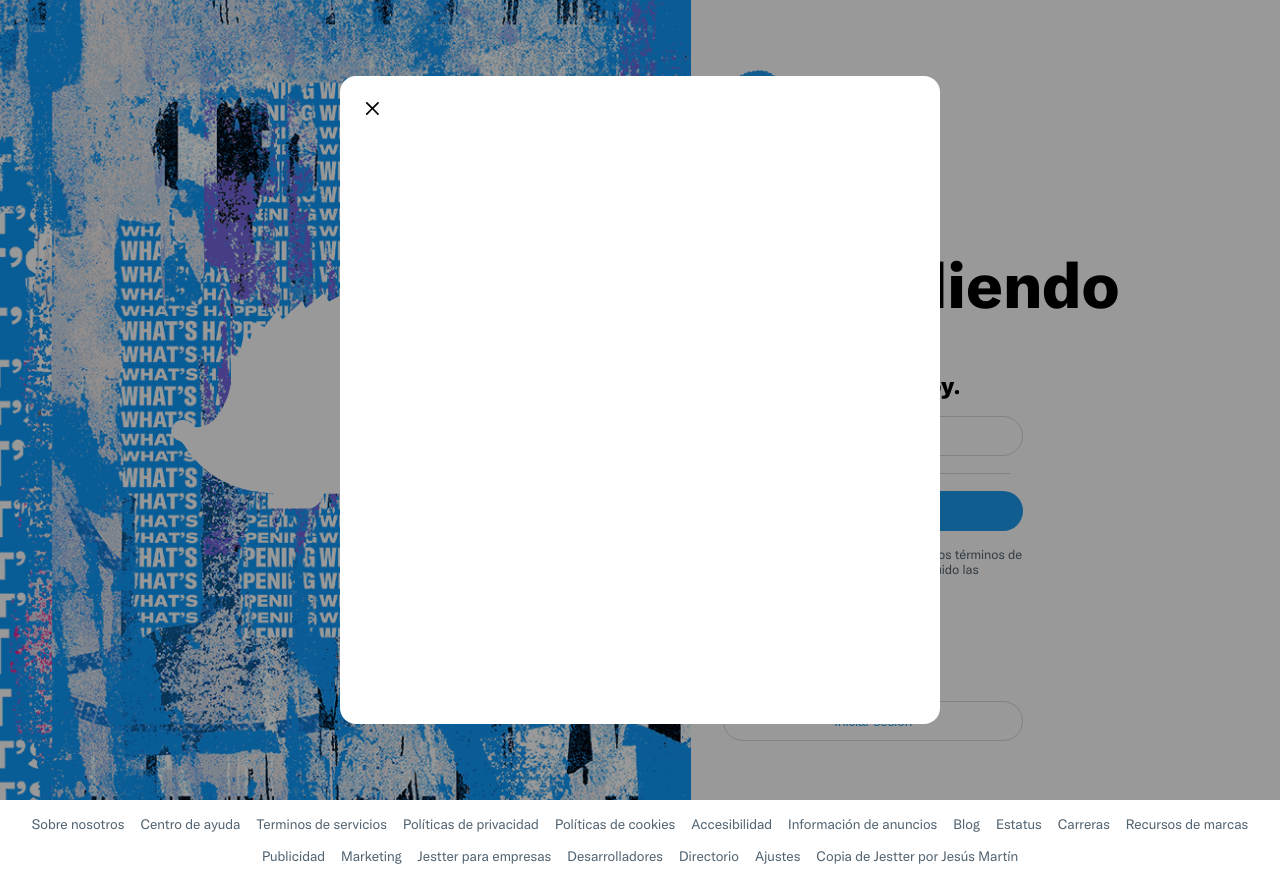
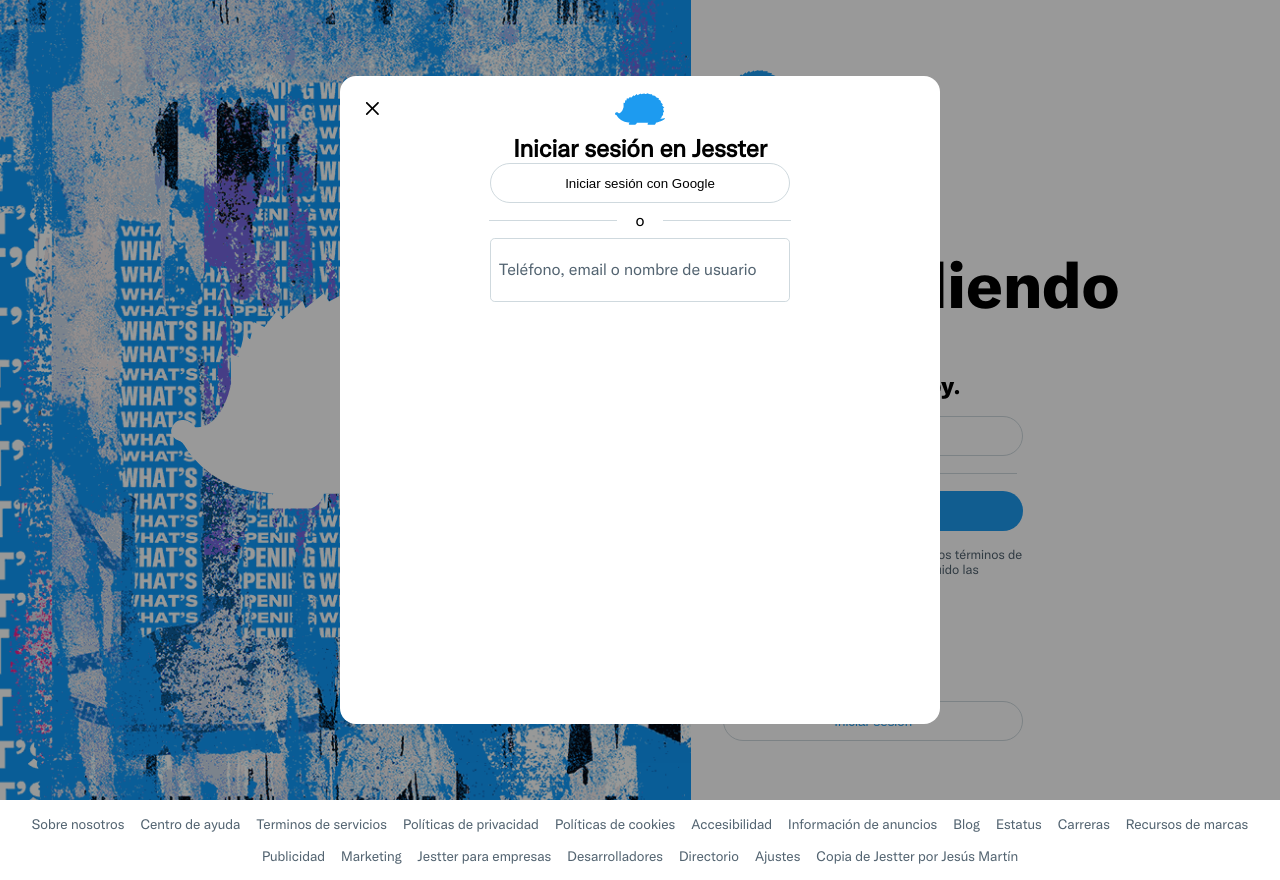
Before and after one commit to jesusmarzor/jestter, a React (Vite) app: page /login in a window 1280 px wide. Built offline with nearby package versions, Linux system fonts and the light colour scheme.

Commit message:
Create Login Modal

```diff
--- a/src/assets/translations/en.json
+++ b/src/assets/translations/en.json
@@ -24,5 +24,11 @@
     "developers": "Developers",
     "directory": "Directory",
     "settings": "Settings",
-    "twitter_copy_by": "Twitter copy by"
+    "twitter_copy_by": "Twitter copy by",
+    "login_modal_title": "Sign in to Jestter",
+    "login_modal_button_google": "Sign in with Google",
+    "login_modal_phone_email_or_username_placeholder": "Phone, email or username",
+    "common_next": "Next",
+    "common_forgot_password": "Forgot password?",
+    "login_modal_footer": "Don't have an account? Sign up"
 }
--- a/src/assets/translations/es.json
+++ b/src/assets/translations/es.json
@@ -24,5 +24,11 @@
     "developers": "Desarrolladores",
     "directory": "Directorio",
     "settings": "Ajustes",
-    "twitter_copy_by": "Copia de Jestter por"
+    "twitter_copy_by": "Copia de Jestter por",
+    "login_modal_title": "Iniciar sesión en Jesster",
+    "login_modal_button_google": "Iniciar sesión con Google",
+    "login_modal_phone_email_or_username_placeholder": "Teléfono, email o nombre de usuario",
+    "common_next": "Siguiente",
+    "common_forgot_password": "¿Has olvidado tu contraseña?",
+    "login_modal_footer": "¿No tienes cuenta? Registrarse"
 }
--- /dev/null
+++ b/src/components/LoginModal/index.tsx
@@ -0,0 +1,23 @@
+import { useEffect, useState } from "react"
+import { useTranslation } from "react-i18next"
+import COLORS from "../../utils/COLORS"
+import Hedgehog from "../Icons/Hedgehog"
+import { Modal } from "../Modal"
+import { Button } from "../ui/Button"
+import { InputLogin } from "../ui/InputLogin"
+import Separator from "../ui/Separator"
+
+export const LoginModal = () => {
+    const [writing, setWriting] = useState(false)
+
+    const { t } = useTranslation()
+    return(
+        <Modal onclick={() => writing && setWriting(false)}>
+            <Hedgehog width={50} height={50} fill={COLORS.basicBlue}/>
+            <h2>{t("login_modal_title")}</h2>
+            <Button color={COLORS.black} backgroundColor={COLORS.white} borderColor={COLORS.gray}>{t("login_modal_button_google")}</Button>
+            <Separator>{t("common_or")}</Separator>
+            <InputLogin writing={writing} setWriting={setWriting}/>
+        </Modal>
+    )
+}
--- a/src/components/Modal/index.css
+++ b/src/components/Modal/index.css
@@ -13,9 +13,13 @@
 
 .Modal-section {
     position: relative;
+    display: flex;
+    flex-flow: column nowrap;
+    align-items: center;
     background-color: white;
     width: 37.5rem;
     height: 40.5rem;
+    padding: .5rem;
     border-radius: 1rem;
 }
 
--- a/src/components/Modal/index.tsx
+++ b/src/components/Modal/index.tsx
@@ -1,13 +1,14 @@
 import "./index.css"
 
 interface props {
-    children: any
+    children: any,
+    onclick: any
 }
 
-export const Modal: React.FC<props> = ({children}) => {
+export const Modal: React.FC<props> = ({onclick, children}) => {
     return(
-        <div className="Modal">
-            <div className="Modal-section">
+        <div className="Modal" onClick={onclick}>
+            <section className="Modal-section">
                 <button className="Modal-close">
                     <svg className="Modal-svg" viewBox="0 0 24 24" aria-hidden="true">
                         <g>
@@ -16,7 +17,7 @@
                     </svg>
                 </button>
                {children}
-            </div>
+            </section>
         </div>
     )
 }
--- /dev/null
+++ b/src/components/ui/InputLogin/index.css
@@ -0,0 +1,36 @@
+.InputLogin {
+    display: flex;
+    flex-flow: column nowrap;
+    justify-content: space-around;
+    width: 18.75rem;
+    height: 4rem;
+    border-radius: .3rem;
+    border: .1rem solid #CFD9DE;
+    padding: .5rem;
+}
+
+.InputLogin--active {
+    border-color: #1D9BF0;
+}
+
+.InputLogin-p {
+    font-size: 1rem;
+    color: #536471;
+    transform: translateY(.8rem);
+    transition: font-size 100ms ease, color 100ms ease, transform 100ms ease;
+}
+
+.InputLogin-p--active {
+    font-size: .8rem;
+    color: #1D9BF0;
+    transform: translateY(0);
+    transition: font-size 100ms ease, color 100ms ease, transform 100ms ease;
+}
+
+.InputLogin-input {
+    border: none;
+    outline: none;
+    height: 2rem;
+    pointer-events: none;
+    font-size: 1.1rem;
+}
--- /dev/null
+++ b/src/components/ui/InputLogin/index.tsx
@@ -0,0 +1,26 @@
+import { useEffect, useRef, useState } from "react"
+import { useTranslation } from "react-i18next"
+import "./index.css"
+
+interface props {
+    writing: any,
+    setWriting: any
+}
+
+export const InputLogin: React.FC<props> = ({writing, setWriting}) => {
+
+    const refInput = useRef(null)
+    const [isFocus, setIsFocus] = useState(false)
+    const { t } = useTranslation()
+
+    useEffect( () => {
+        writing ? refInput.current.focus() : refInput.current.blur()
+    }, [writing])
+
+    return(
+        <div className={`InputLogin ${(writing || isFocus) && "InputLogin--active"}`} onClick={() => !writing && setWriting(true)}>
+            <p className={`InputLogin-p ${(writing || isFocus) && "InputLogin-p--active"}`}>{t("login_modal_phone_email_or_username_placeholder")}</p>
+            <input ref={refInput} className="InputLogin-input" onFocus={() => setIsFocus(true)} onBlur={() => setIsFocus(false)} type="text"/>
+        </div>
+    )
+}
--- a/src/components/ui/Separator/index.css
+++ b/src/components/ui/Separator/index.css
@@ -3,10 +3,11 @@
     justify-content: space-around;
     align-items: center;
     margin: .5rem 0;
+    width: min(100%, 20rem);
 }
 .Separator-line {
     display: inline-block;
-    width: 35%;
+    width: 8rem;
     height: .02rem;
     background-color: #CFD9DE;
 }
--- a/src/views/Login/index.tsx
+++ b/src/views/Login/index.tsx
@@ -6,7 +6,7 @@
 import COLORS from "../../utils/COLORS"
 import background from "../../assets/img/lohp_en_1302x955.png"
 import "./index.css"
-import { Modal } from "../../components/Modal"
+import { LoginModal } from "../../components/LoginModal"
 
 const Login = () => {
     return(
@@ -25,8 +25,7 @@
             </picture>
             <Footer/>
         </div>
-        <Modal>
-        </Modal>
+        <LoginModal/>
         </>
     )
 }
```
